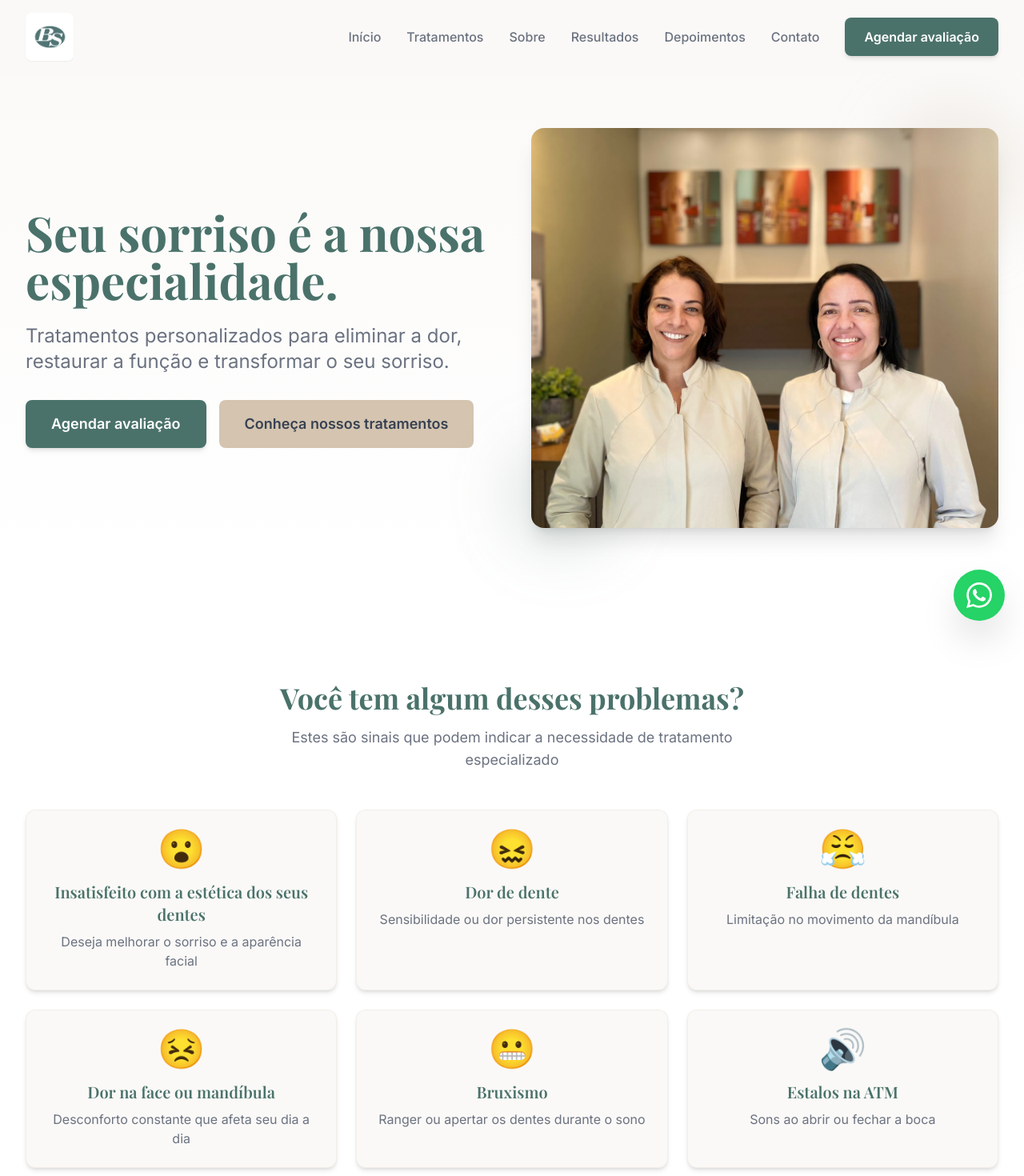
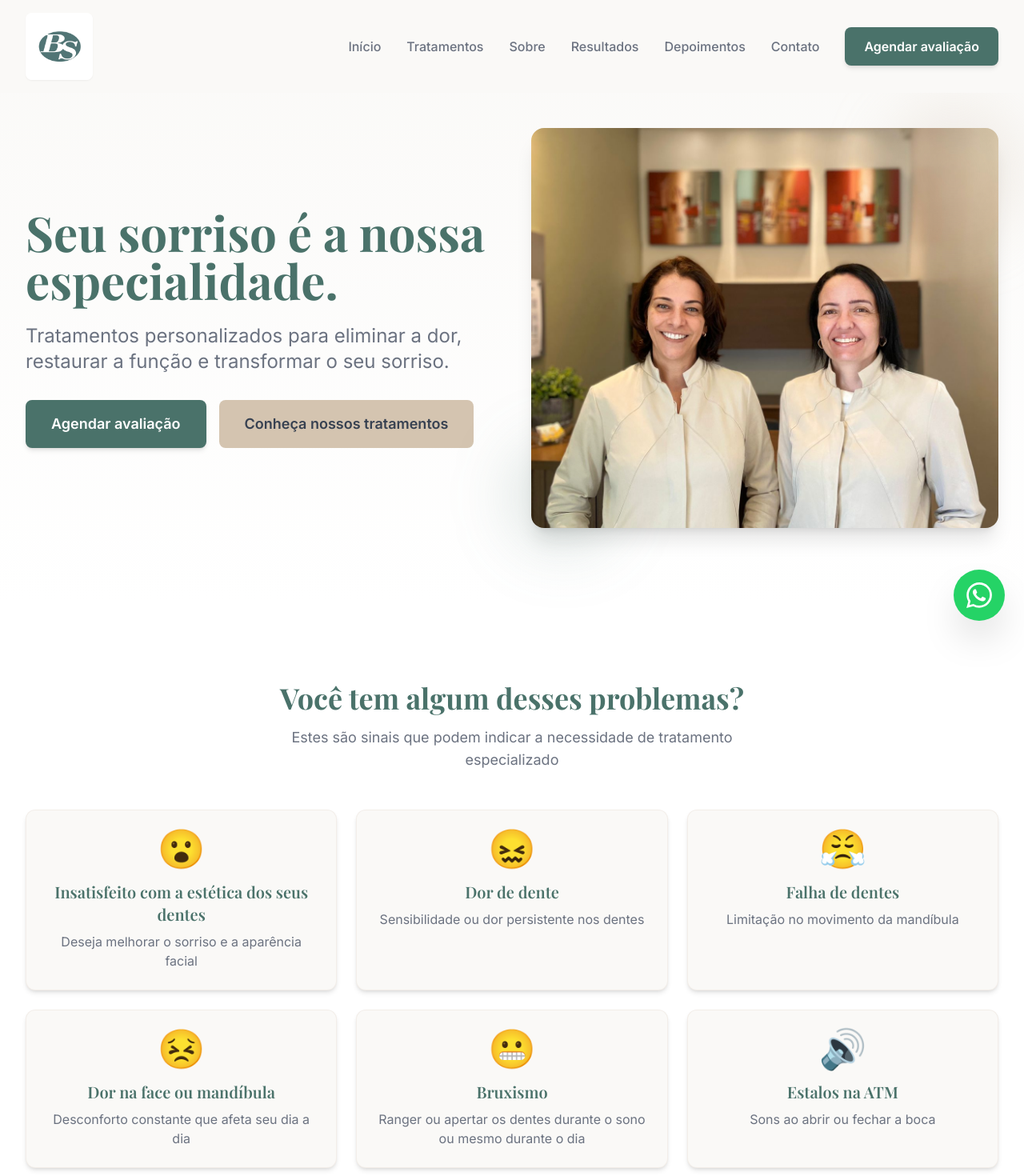
Before and after one commit to SantosRodrigo89/bs-odonto-institutional, a Next.js app: page / in a window 1280 px wide. Shown: the top 1470 px of the page at 80% size. Built offline with nearby package versions, Linux system fonts and the light colour scheme.

Commit message:
Update logo dimensions and enhance symptoms description for clarity

```diff
--- a/components/Header.tsx
+++ b/components/Header.tsx
@@ -43,8 +43,8 @@ export default function Header() {
             <Image
               src="/images/logo.png"
               alt="BS Odonto Logo"
-              width={60}
-              height={60}
+              width={84}
+              height={84}
               className="rounded-lg shadow-sm"
               priority
             />
--- a/components/Symptoms.tsx
+++ b/components/Symptoms.tsx
@@ -24,7 +24,7 @@ const symptoms = [
   {
     icon: '😬',
     title: 'Bruxismo',
-    description: 'Ranger ou apertar os dentes durante o sono',
+    description: 'Ranger ou apertar os dentes durante o sono ou mesmo durante o dia',
   },
   {
     icon: '🔊',
```
